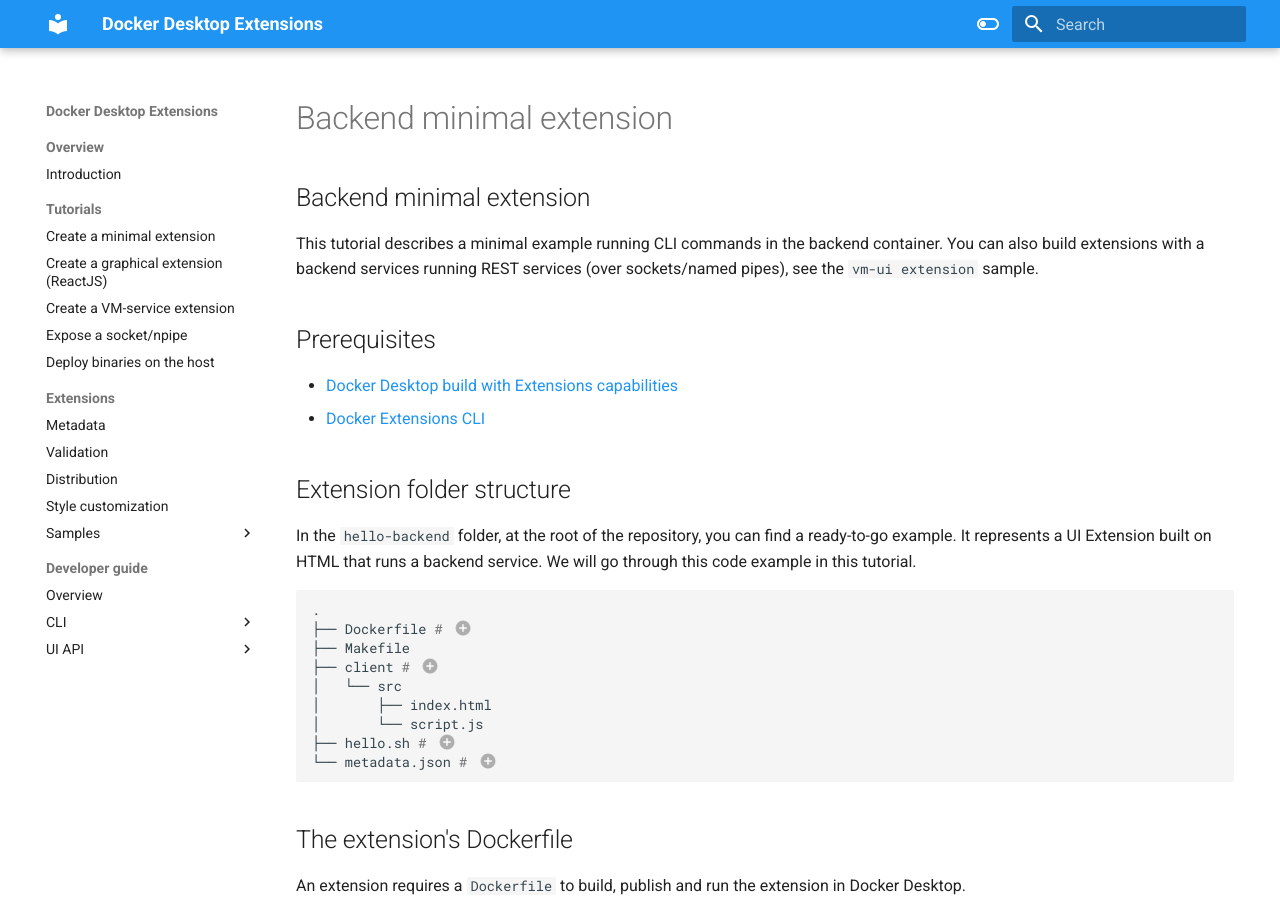
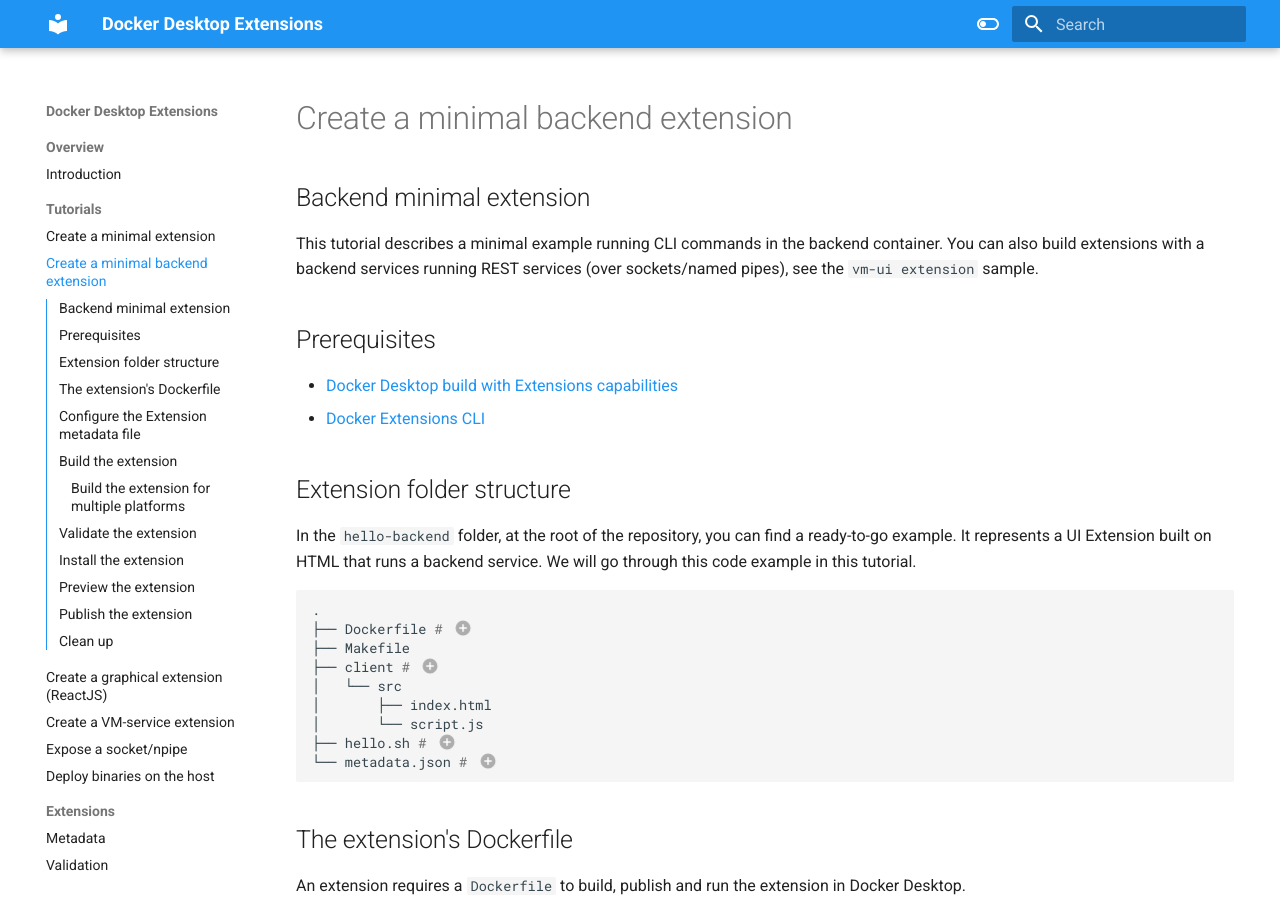
Before and after one commit to docker/extensions-sdk, an MkDocs documentation site: the page built from docs/tutorials/backend-minimal-extension.md, in a window 1280 px wide and 900 px high. Built offline with MkDocs 1.6.1 and Material for MkDocs 9.7.7, drawn with Linux system fonts in a browser that asks for light colours; some of the changed lines change nothing that is shown; some of the changed text lies outside the part shown.

Commit message:
Add tutorial for minimal backend extension

````diff
--- a/docs/tutorials/backend-minimal-extension.md
+++ b/docs/tutorials/backend-minimal-extension.md
@@ -108,11 +108,10 @@
 
 Now that the extension is packaged as a Docker image, let's proceed with the installation. To do so, we'll use the Docker Extensions CLI.
 
-> Enable Docker Desktop Extensions
->
-> Ensure the Extensions capabilities are enabled in the Docker Desktop build by running `docker extension enable`
+!!! info Enable Docker Desktop Extensions
 
-To install the extension in Docker Desktop, run:
+    Ensure the Extensions capabilities are enabled in the Docker Desktop build by running `docker extension enable`
+    To install the extension in Docker Desktop, run:
 
 ```bash
 docker extension install desktop-hello-backend-extension:0.0.1
@@ -165,15 +164,17 @@
 docker push owner/desktop-hello-backend-extension:0.0.1
 ```
 
-> Note that for Docker Extensions images to be listed in Docker Desktop, they must be approved by Docker and be tagged following semantic versioning, e.g: `0.0.1`.
->
-> See [distribution and new releases](../DISTRIBUTION.md#distribution-and-new-releases) for more information.
->
-> See <a href="https://semver.org/" target="__blank">semver.org</a> to learn more about semantic versioning.
+!!! warning
 
-> Having trouble to push the image?
->
-> Ensure you are logged into DockerHub. Otherwise, run `docker login` to authenticate.
+    Note that for Docker Extensions images to be listed in Docker Desktop, they must be approved by Docker and be tagged following semantic versioning, e.g: `0.0.1`.
+
+    See [distribution and new releases](../DISTRIBUTION.md#distribution-and-new-releases) for more information.
+
+    See <a href="https://semver.org/" target="__blank">semver.org</a> to learn more about semantic versioning.
+
+!!! info "Having trouble to push the image?"
+
+    Ensure you are logged into DockerHub. Otherwise, run `docker login` to authenticate.
 
 ## Clean up
 
--- a/mkdocs.yml
+++ b/mkdocs.yml
@@ -41,6 +41,7 @@
       - Introduction: index.md
   - Tutorials:
       - Create a minimal extension: tutorials/ui-minimal-extension.md
+      - Create a minimal backend extension: tutorials/backend-minimal-extension.md
       - Create a graphical extension (ReactJS): tutorials/ui-extension.md
       - Create a VM-service extension: tutorials/vm-service-extension.md
       - Expose a socket/npipe: tutorials/expose-socket-npipe.md
````
Also changed, not shown: docs/images/backend-minimal-extension.png (added), 1 other file.
